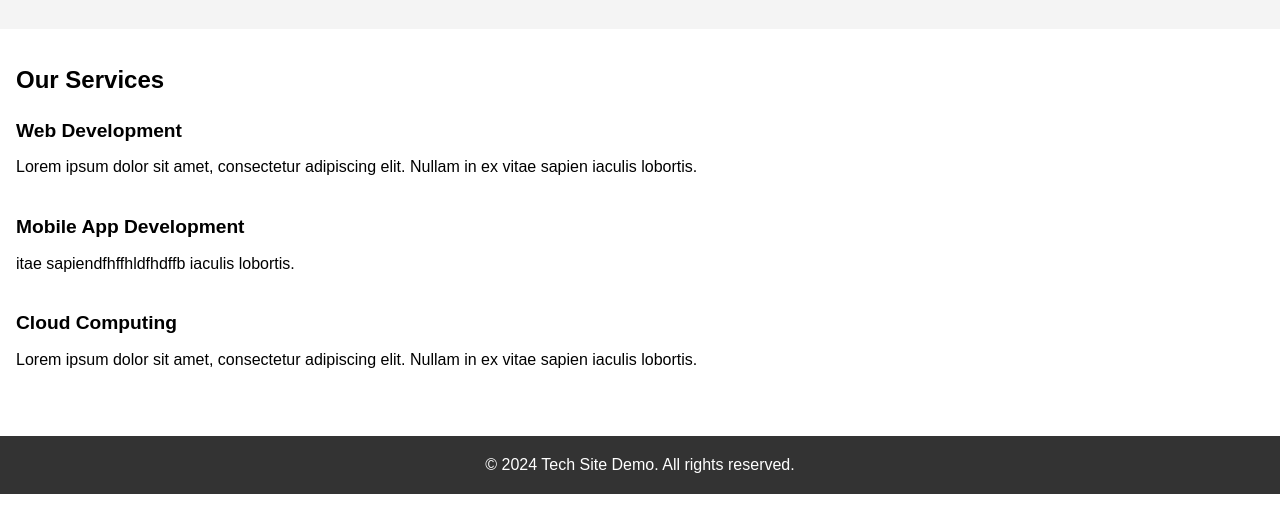
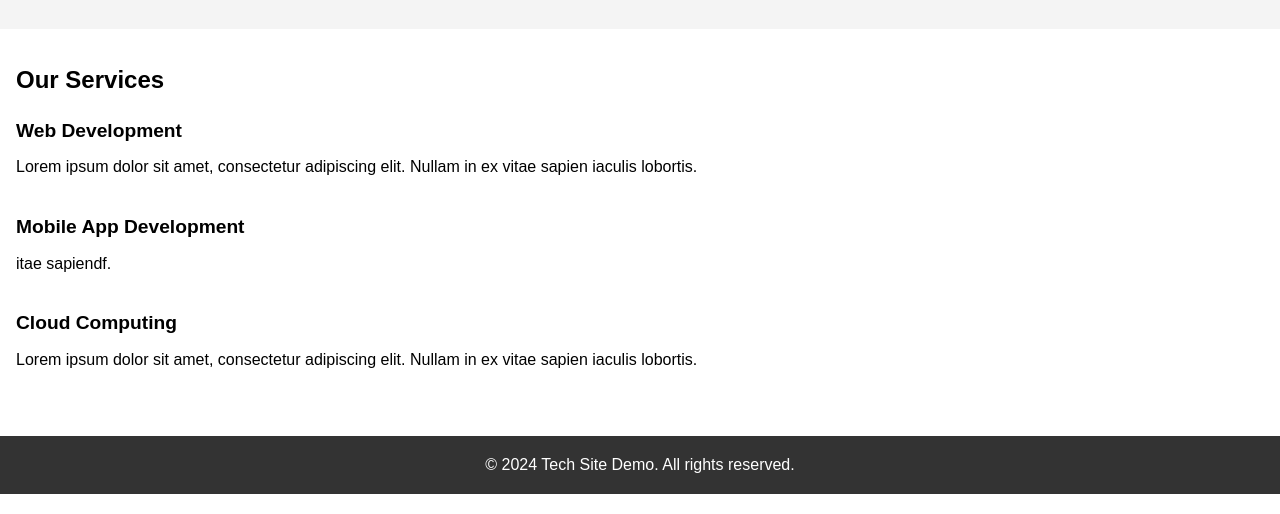
Before and after one commit to nitinsharma417/cloud-08, a plain HTML site: page index.html in a window 1280 px wide. Shown: the part 286-800 px from the top of the page. Drawn offline with Linux system fonts and the light colour scheme.

Commit message:
Update index.html

```diff
--- a/index.html
+++ b/index.html
@@ -118,7 +118,7 @@
     </div>
     <div class="service">
       <h3>Mobile App Development</h3>
-      <p> itae sapiendfhffhldfhdffb  iaculis lobortis.</p>
+      <p> itae sapiendf.</p>
     </div>
     <div class="service">
       <h3>Cloud Computing</h3>
```
